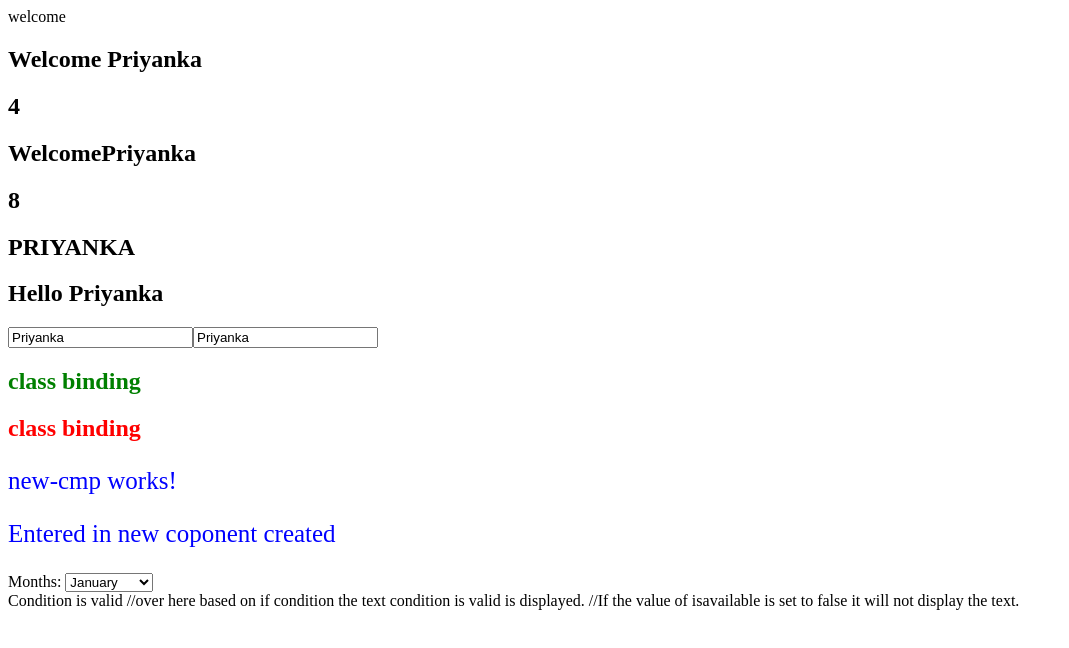
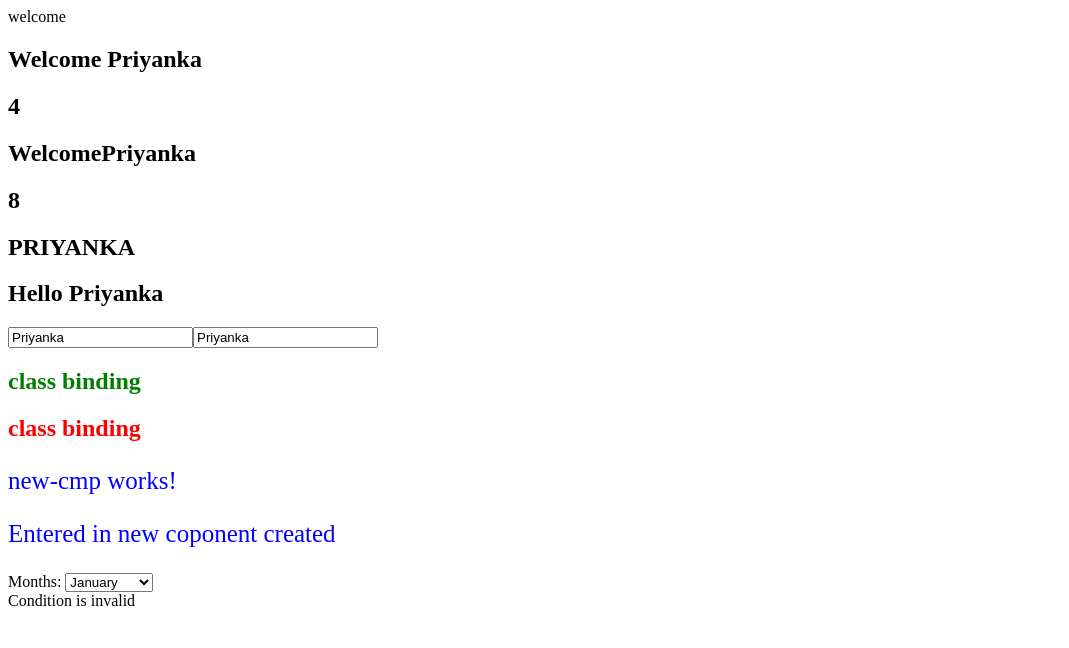
Before and after one commit to priyanka-teke05/angular-practice, an Angular app: page / in a window 1280 px wide. Shown: the top 648 px of the page, without its empty margins (0-1069 px from the left). Built offline with nearby package versions, Linux system fonts and the light colour scheme.

Commit message:
ADDED: If else condition

```diff
--- a/src/app/new-cmp/new-cmp.component.html
+++ b/src/app/new-cmp/new-cmp.component.html
@@ -10,7 +10,6 @@
     </select>
      </div>
      <div>
-         <span *ngIf = "isAvailable">Condition is valid</span>
-         //over here based on if condition the text condition is valid is displayed.
-         //If the value of isavailable is set to false it will not display the text.
-        </div>
+         <span *ngIf = "isAvailable; else condition1">Condition is valid</span>
+         <ng-template #condition1>Condition is invalid</ng-template>
+     </div>
--- a/src/app/new-cmp/new-cmp.component.ts
+++ b/src/app/new-cmp/new-cmp.component.ts
@@ -11,7 +11,7 @@ export class NewCmpComponent implements OnInit {
   months = ["January", "February", "March", "April", "May", "June", "July",
   "August", "September", "October", "November", "December"];
 
-  isAvailable=true;
+  isAvailable=false;
 
   constructor() { }
 
```
